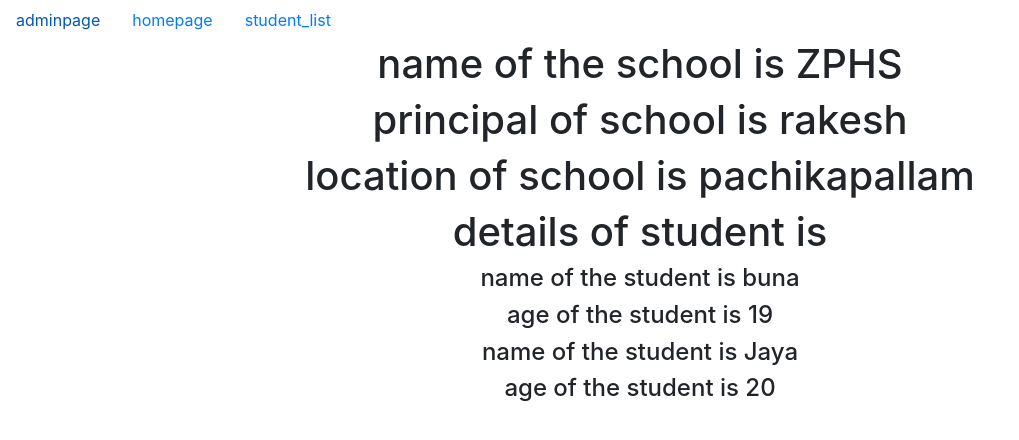
After one commit to minnelamohanakumari/detail_view, a Django app: page /1/ in a window 1280 px wide. The commit adds this page. Shown: the top 440 px of the page, without its empty margins (0-1019 px from the left). Run offline with Django 4.2, Linux system fonts and the light colour scheme; data comes from the database, SQL or seed files in the repository.

Commit message:
first commit

```diff
--- a/app/models.py
+++ b/app/models.py
@@ -1,5 +1,5 @@
 from django.db import models
-
+from django.urls import reverse
 # Create your models here.
 class School(models.Model):
     name=models.CharField(max_length=100)
@@ -8,6 +8,10 @@ class School(models.Model):
     def __str__(self):
         return self.name
 
+    def get_absolute_url(self):
+        return reverse('school_detail',kwargs={'pk':self.pk})
+
+
 class Student(models.Model):
     school=models.ForeignKey(School,on_delete=models.CASCADE,related_name='students')
     sname=models.CharField(max_length=100)
--- a/app/views.py
+++ b/app/views.py
@@ -1,7 +1,7 @@
 from django.shortcuts import render
 
 # Create your views here.
-from django.views.generic import TemplateView,ListView
+from django.views.generic import TemplateView,ListView,DetailView
 from app.models import *
 
 class home(TemplateView):
@@ -12,3 +12,7 @@ class student_list(ListView):
     model=School
     template_name='app/student_list.html'
     context_object_name='schools'
+
+class school_detail(DetailView):
+    model=School
+    context_object_name='schoolobject'
--- a/project48/urls.py
+++ b/project48/urls.py
@@ -14,10 +14,12 @@ Including another URLconf
     2. Add a URL to urlpatterns:  path('blog/', include('blog.urls'))
 """
 from django.contrib import admin
-from django.urls import path
+from django.urls import path,re_path
 from app.views import *
 urlpatterns = [
     path('admin/', admin.site.urls),
     path('home/',home.as_view(),name='home'),
     path('student_list/',student_list.as_view(),name='student_list'),
+     re_path('(?P<pk>\d+)/',school_detail.as_view(),name='school_detail'),
+
 ]
--- /dev/null
+++ b/templates/app/school_detail.html
@@ -0,0 +1,14 @@
+{% extends 'app/dummy.html' %}
+{% block title %}
+<title>StudentDetails</title>
+{% endblock %}
+{% block body_block %}
+<h1>name of the school is {{schoolobject.name}}</h1>
+<h1>principal of school is {{schoolobject.principal}}</h1>
+<h1>location of school is {{schoolobject.location}}</h1>
+<h1>details of student is</h1>
+{% for i in schoolobject.students.all %}
+<h4>name of the student is {{i.sname}}</h4>
+<h4>age of the student is {{i.sage}}</h4>
+{% endfor %}
+{% endblock %}
--- a/templates/app/student_list.html
+++ b/templates/app/student_list.html
@@ -4,7 +4,7 @@
 {% endblock %}
 {% block body_block %}
 <h1>studnets list</h1>
-{% for i in schools %}
-<h1>{{i.name}}</h1>
+{% for school in schools %}
+<a href="{{school.pk}}"><h1>{{school.name}}</h1></a>
 {% endfor %}
 {% endblock %}
```
